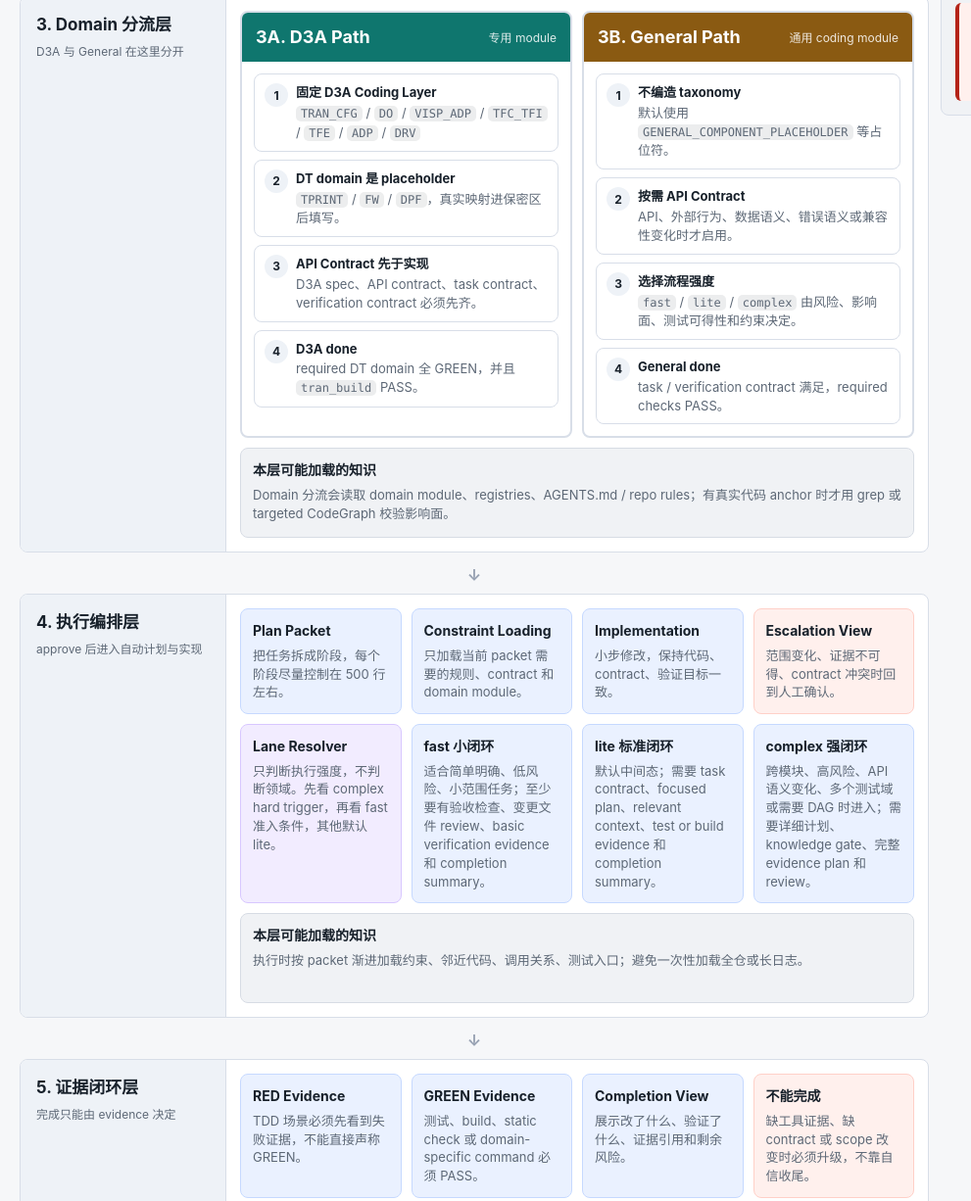
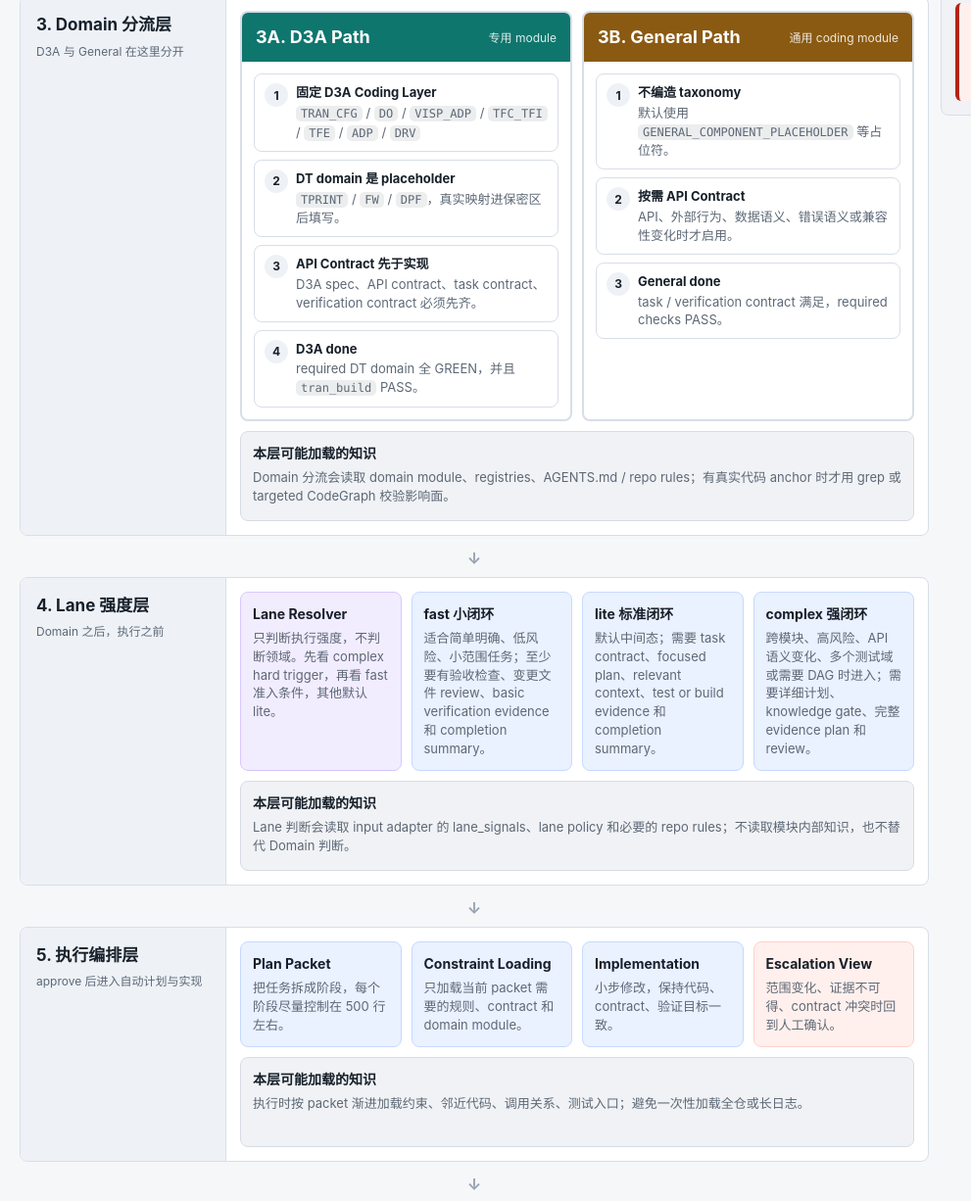
Before and after one commit to kangkangkim/IntentDynamicSOP, a plain HTML site: page docs/flow-d3a-general.html in a window 1280 px wide. Shown: the part 710-1936 px from the top of the page at 98% size, without its empty margins (0-991 px from the left). Drawn offline with Linux system fonts and the light colour scheme.

Commit message:
Move lane strategy before execution layer

```diff
--- a/docs/flow-d3a-general.html
+++ b/docs/flow-d3a-general.html
@@ -532,13 +532,6 @@
                 <div class="mini-step">
                   <span class="num">3</span>
                   <div>
-                    <strong>选择流程强度</strong>
-                    <p><code>fast</code> / <code>lite</code> / <code>complex</code> 由风险、影响面、测试可得性和约束决定。</p>
-                  </div>
-                </div>
-                <div class="mini-step">
-                  <span class="num">4</span>
-                  <div>
                     <strong>General done</strong>
                     <p>task / verification contract 满足，required checks PASS。</p>
                   </div>
@@ -556,8 +549,41 @@
         <div class="connector">↓</div>
 
         <section class="layer">
+          <aside class="rail">
+            <strong>4. Lane 强度层</strong>
+            <span>Domain 之后，执行之前</span>
+          </aside>
+          <div class="content">
+          <div class="cards four">
+            <article class="card human-card">
+              <h3>Lane Resolver</h3>
+              <p>只判断执行强度，不判断领域。先看 complex hard trigger，再看 fast 准入条件，其他默认 lite。</p>
+            </article>
+            <article class="card auto-card">
+              <h3>fast 小闭环</h3>
+              <p>适合简单明确、低风险、小范围任务；至少要有验收检查、变更文件 review、basic verification evidence 和 completion summary。</p>
+            </article>
+            <article class="card auto-card">
+              <h3>lite 标准闭环</h3>
+              <p>默认中间态；需要 task contract、focused plan、relevant context、test or build evidence 和 completion summary。</p>
+            </article>
+            <article class="card auto-card">
+              <h3>complex 强闭环</h3>
+              <p>跨模块、高风险、API 语义变化、多个测试域或需要 DAG 时进入；需要详细计划、knowledge gate、完整 evidence plan 和 review。</p>
+            </article>
+          </div>
+          <article class="card knowledge-card">
+            <h3>本层可能加载的知识</h3>
+            <p>Lane 判断会读取 input adapter 的 lane_signals、lane policy 和必要的 repo rules；不读取模块内部知识，也不替代 Domain 判断。</p>
+          </article>
+        </div>
+      </section>
+
+      <div class="connector">↓</div>
+
+        <section class="layer">
         <aside class="rail">
-          <strong>4. 执行编排层</strong>
+          <strong>5. 执行编排层</strong>
           <span>approve 后进入自动计划与实现</span>
         </aside>
         <div class="content">
@@ -579,24 +605,6 @@
               <p>范围变化、证据不可得、contract 冲突时回到人工确认。</p>
             </article>
           </div>
-          <div class="cards four">
-            <article class="card human-card">
-              <h3>Lane Resolver</h3>
-              <p>只判断执行强度，不判断领域。先看 complex hard trigger，再看 fast 准入条件，其他默认 lite。</p>
-            </article>
-            <article class="card auto-card">
-              <h3>fast 小闭环</h3>
-              <p>适合简单明确、低风险、小范围任务；至少要有验收检查、变更文件 review、basic verification evidence 和 completion summary。</p>
-            </article>
-            <article class="card auto-card">
-              <h3>lite 标准闭环</h3>
-              <p>默认中间态；需要 task contract、focused plan、relevant context、test or build evidence 和 completion summary。</p>
-            </article>
-            <article class="card auto-card">
-              <h3>complex 强闭环</h3>
-              <p>跨模块、高风险、API 语义变化、多个测试域或需要 DAG 时进入；需要详细计划、knowledge gate、完整 evidence plan 和 review。</p>
-            </article>
-          </div>
           <article class="card knowledge-card">
             <h3>本层可能加载的知识</h3>
             <p>执行时按 packet 渐进加载约束、邻近代码、调用关系、测试入口；避免一次性加载全仓或长日志。</p>
@@ -608,7 +616,7 @@
 
       <section class="layer">
         <aside class="rail">
-          <strong>5. 证据闭环层</strong>
+          <strong>6. 证据闭环层</strong>
           <span>完成只能由 evidence 决定</span>
         </aside>
         <div class="content">
```
